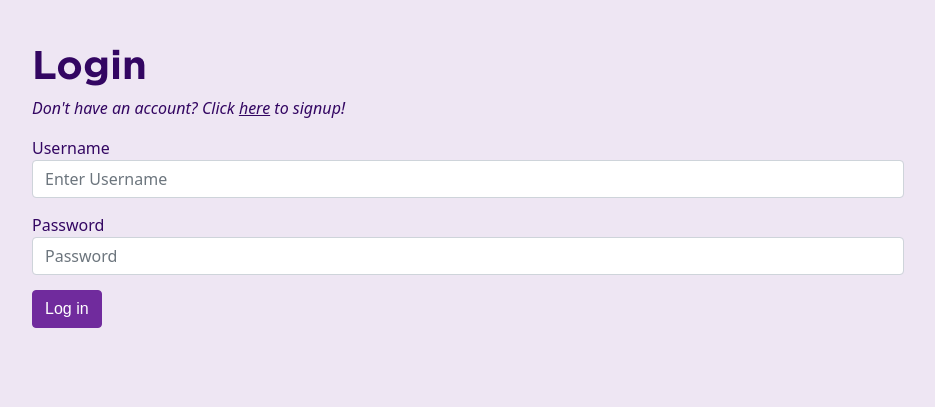
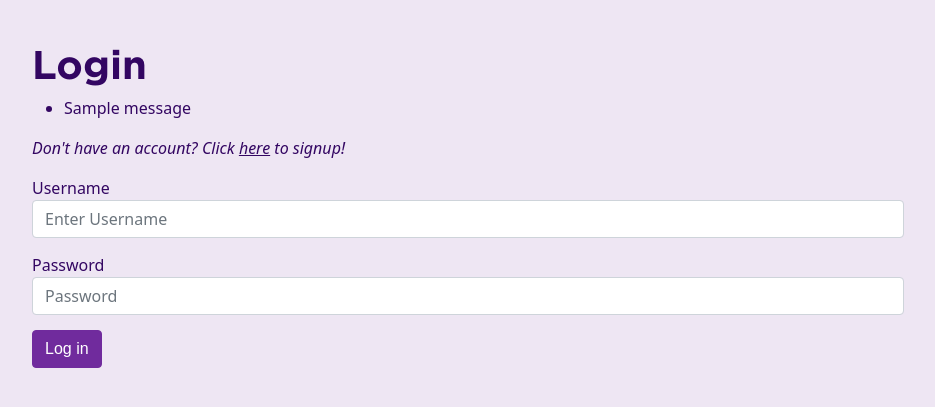
Before and after one commit to software-students-fall2022/final-project-project5-team2, a Flask app: page /login in a window 1280 px wide. Shown: the top 407 px of the page, without its empty margins (172-1107 px from the left). Run offline with Flask 2, Linux system fonts and the light colour scheme; one stand-in notice (Sample message) is shown.

Commit message:
login page

```diff
--- a/web-app/app.py
+++ b/web-app/app.py
@@ -56,7 +56,7 @@ def signup():
         return redirect(url_for('signup'))
 
     hashed = bcrypt.hashpw(request.form['password'].encode('utf-8'), bcrypt.gensalt(14))
-    users.insert({'username': request.form['username'], 'password': hashed, 'email': request.form['email']})
+    users.insert({'username': request.form['username'], 'password': hashed})
     return redirect(url_for('login'))
 
     return render_template("signup.html")
--- a/web-app/templates/login.html
+++ b/web-app/templates/login.html
@@ -11,6 +11,15 @@
     <body style="background-color: #eee6f3;">
         <div class="container mt-20 p-15 login">
            <h1> Login </h1>
+           {% with messages = get_flashed_messages() %}
+            {% if messages %}
+            <ul class=flashes>
+              {% for message in messages %}
+              <li>{{ message }}</li>
+              {% endfor %}
+            </ul>
+            {% endif %}
+            {% endwith %}
            <p> <i> Don't have an account? Click <a style="color: #330662; text-decoration: underline;" href="/signup"> here</a> to signup! </i> </p>
            <form>
             <div class="form-group">
```
